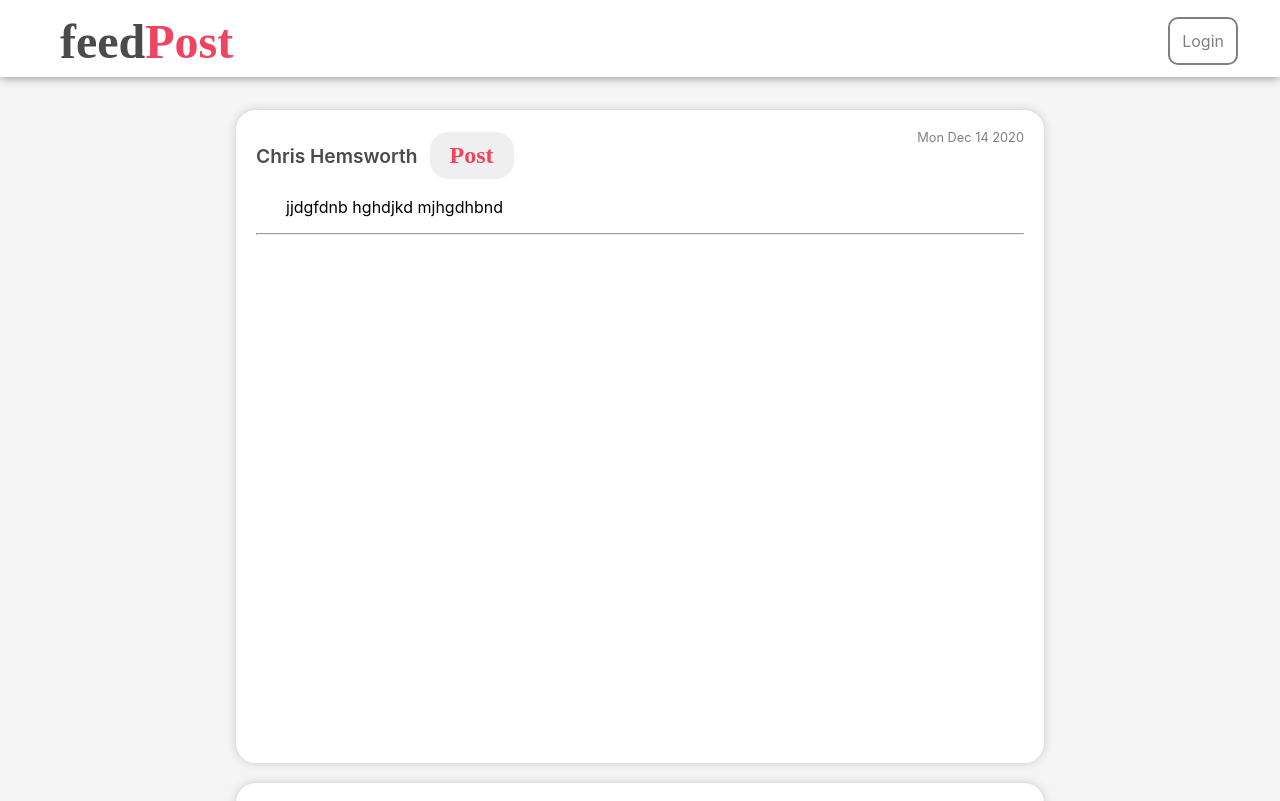
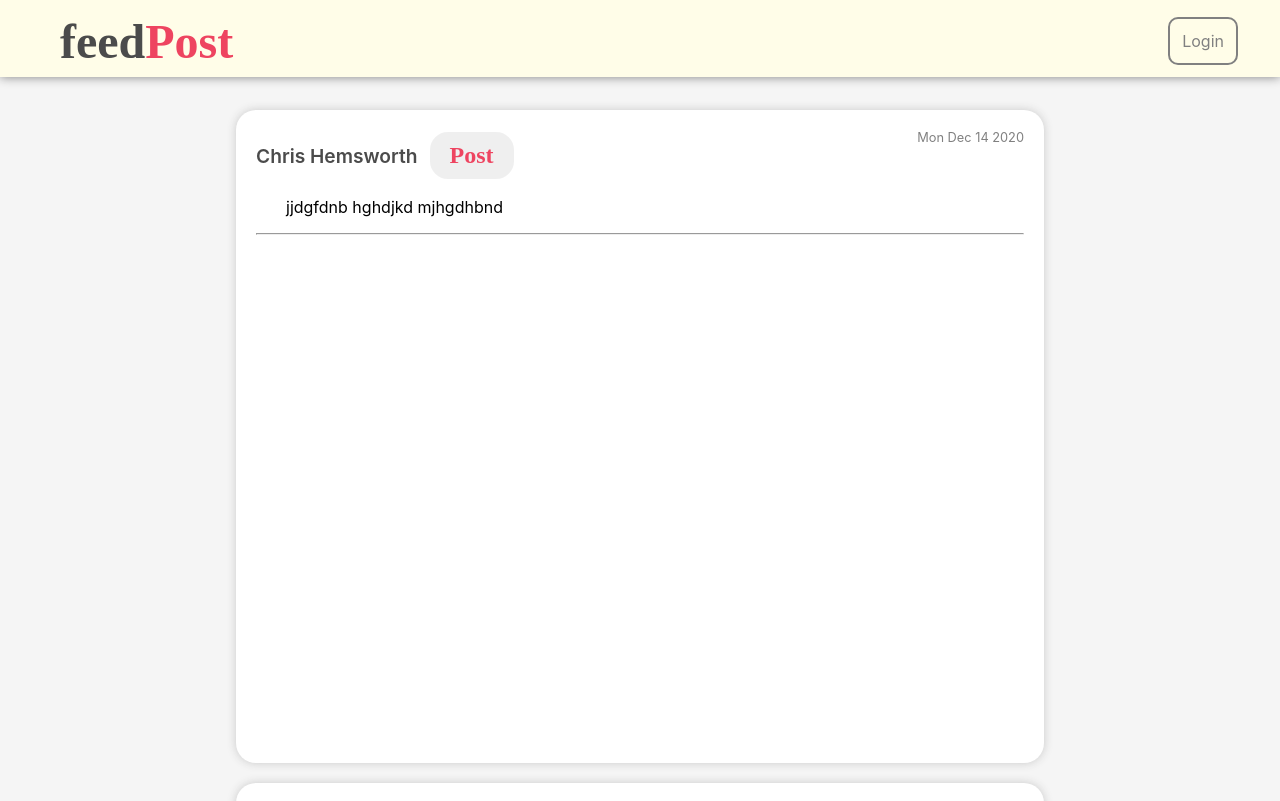
Before and after one commit to rvfreelance/feedpost, a React (Create React App) app: page / in a window 1280 px wide. Shown: the top 801 px of the page. Built offline with nearby package versions, Linux system fonts and the light colour scheme; a web font is replaced by a local one.

Commit message:
updated color header

```diff
--- a/public/index.html
+++ b/public/index.html
@@ -26,7 +26,7 @@
       work correctly both with client-side routing and a non-root public URL.
       Learn how to configure a non-root public URL by running `npm run build`.
     -->
-    <title>React App</title>
+    <title>feedPost</title>
   </head>
   <body>
     <noscript>You need to enable JavaScript to run this app.</noscript>
--- a/src/component/Header/Header.scss
+++ b/src/component/Header/Header.scss
@@ -7,21 +7,12 @@
     align-items: center;
     box-shadow: 0px 0px 10px grey;
     justify-items: center;
-    background-color: white;
+    background-color: rgb(255, 253, 232);
     nav{
         margin-left: auto;
     }
 }
 
-.down{
-    transform: rotate(180deg);
-    transition: 0.3s;
-}
-
-.up{
-    transform: rotate(0deg);
-    transition: 0.3s;
-}
 
 #header-menu{
     display: none;
@@ -33,7 +24,7 @@
     display: grid;
     text-align: left;
     grid-template-columns: 1fr;
-    background-color: white;
+    background-color: rgb(255, 253, 232);
 
     #header-text-title{
         cursor: none;
@@ -65,7 +56,7 @@
 }
 .header-nav{
     width: 30vw;
-    background-color: white;
+    background-color: rgb(255, 253, 232);
     display: flex;
     list-style: none;
     justify-content: flex-end;
```
